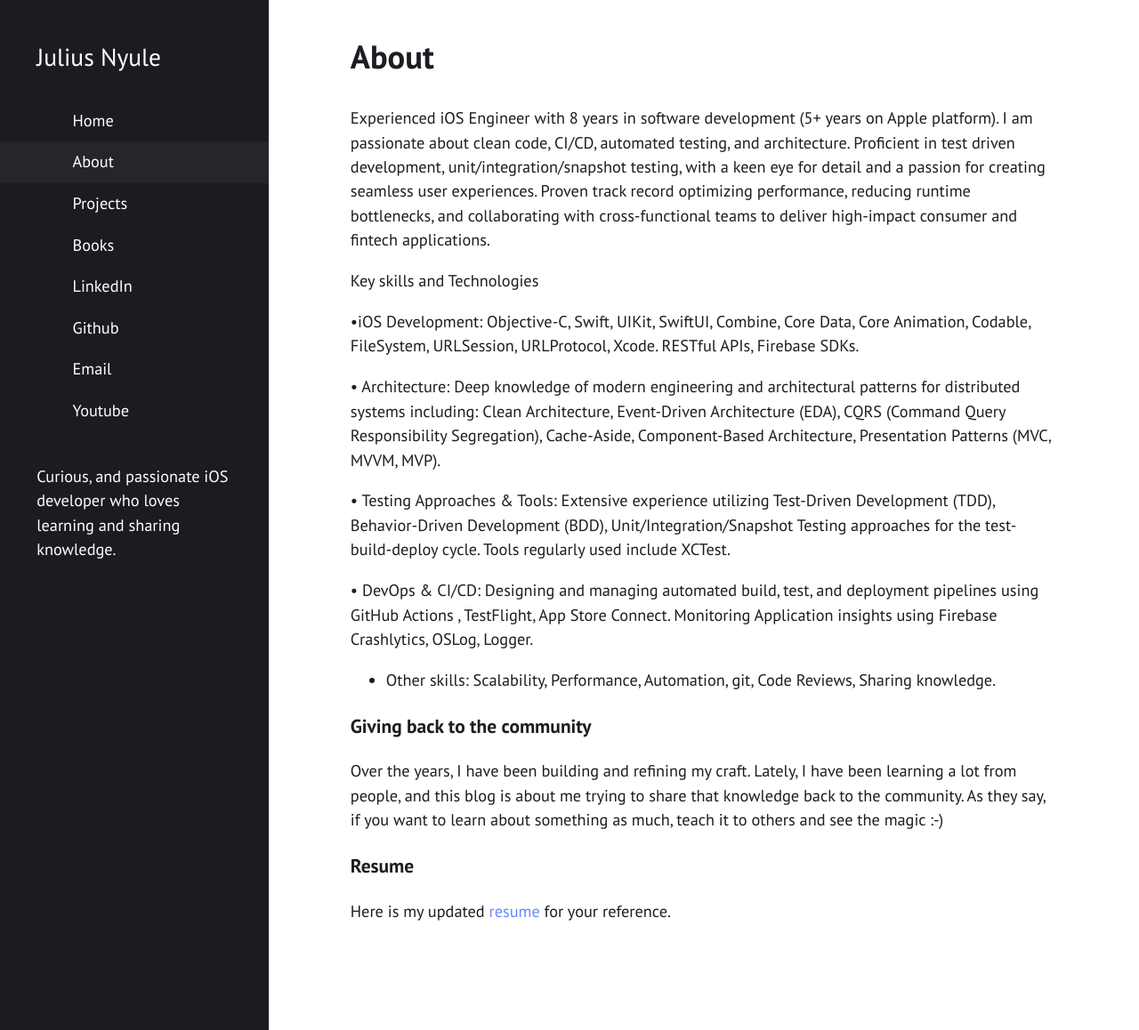
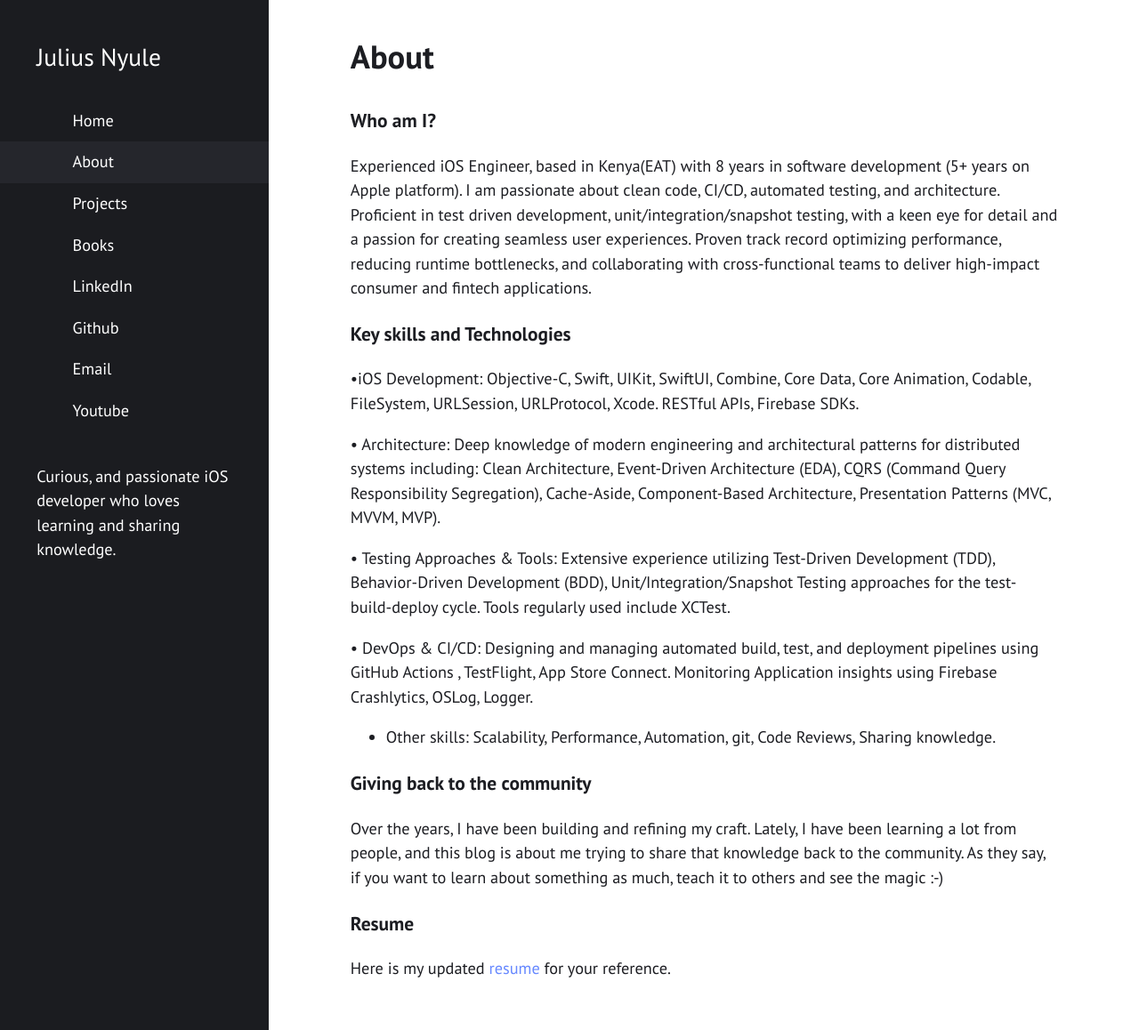
Before and after one commit to gtsofa/gtsofa.github.io, a Jekyll site: the page built from about.md, in a window 1280 px wide and 1158 px high. Shown: the whole window at 89% size. Built offline with Jekyll 4.4.1, drawn with Linux system fonts in a browser that asks for light colours; nearby versions of some CDN libraries; library files that are not in the unit come from our copies.

```diff
--- a/about.md
+++ b/about.md
@@ -4,9 +4,10 @@ title: About
 comments: false
 ---
 
-Experienced iOS Engineer with 8 years in software development (5+ years on Apple platform). I am passionate about clean code, CI/CD, automated testing, and architecture. Proficient in test driven development, unit/integration/snapshot testing, with a keen eye for detail and a passion for creating seamless user experiences. Proven track record optimizing performance, reducing runtime bottlenecks, and collaborating with cross-functional teams to deliver high-impact consumer and fintech applications.
+### Who am I?
+Experienced iOS Engineer, based in Kenya(EAT) with 8 years in software development (5+ years on Apple platform). I am passionate about clean code, CI/CD, automated testing, and architecture. Proficient in test driven development, unit/integration/snapshot testing, with a keen eye for detail and a passion for creating seamless user experiences. Proven track record optimizing performance, reducing runtime bottlenecks, and collaborating with cross-functional teams to deliver high-impact consumer and fintech applications.
 
-Key skills and Technologies
+### Key skills and Technologies
 
 •iOS Development: Objective-C, Swift, UIKit, SwiftUI, Combine, Core Data, Core Animation, Codable, FileSystem, URLSession, URLProtocol, Xcode. RESTful APIs, Firebase SDKs.
 
@@ -26,4 +27,4 @@ App Store Connect. Monitoring Application insights using Firebase Crashlytics, O
 Over the years, I have been building and refining my craft. Lately, I have been learning a lot from people, and this blog is about me trying to share that  knowledge back to the community. As they say, if you want to learn about something as much, teach it to others and see the magic :-)
 
 ### Resume
-Here is my updated [resume](https://a-url.com) for your reference.
+Here is my updated [resume](https://drive.google.com/file/d/1USbtJRpxe31LE5NDzyMcRdBJereLILlB/view?usp=sharing) for your reference.
```
